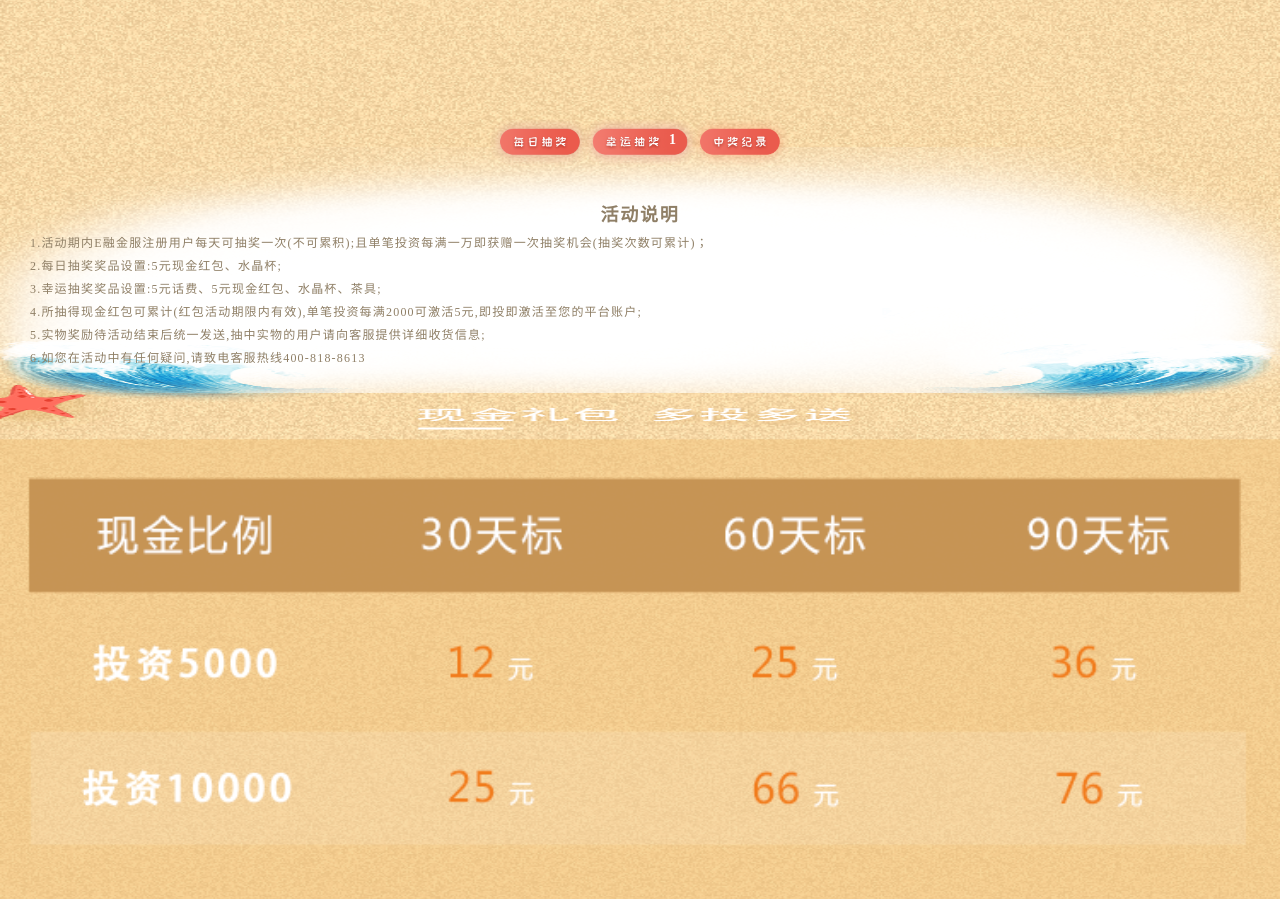
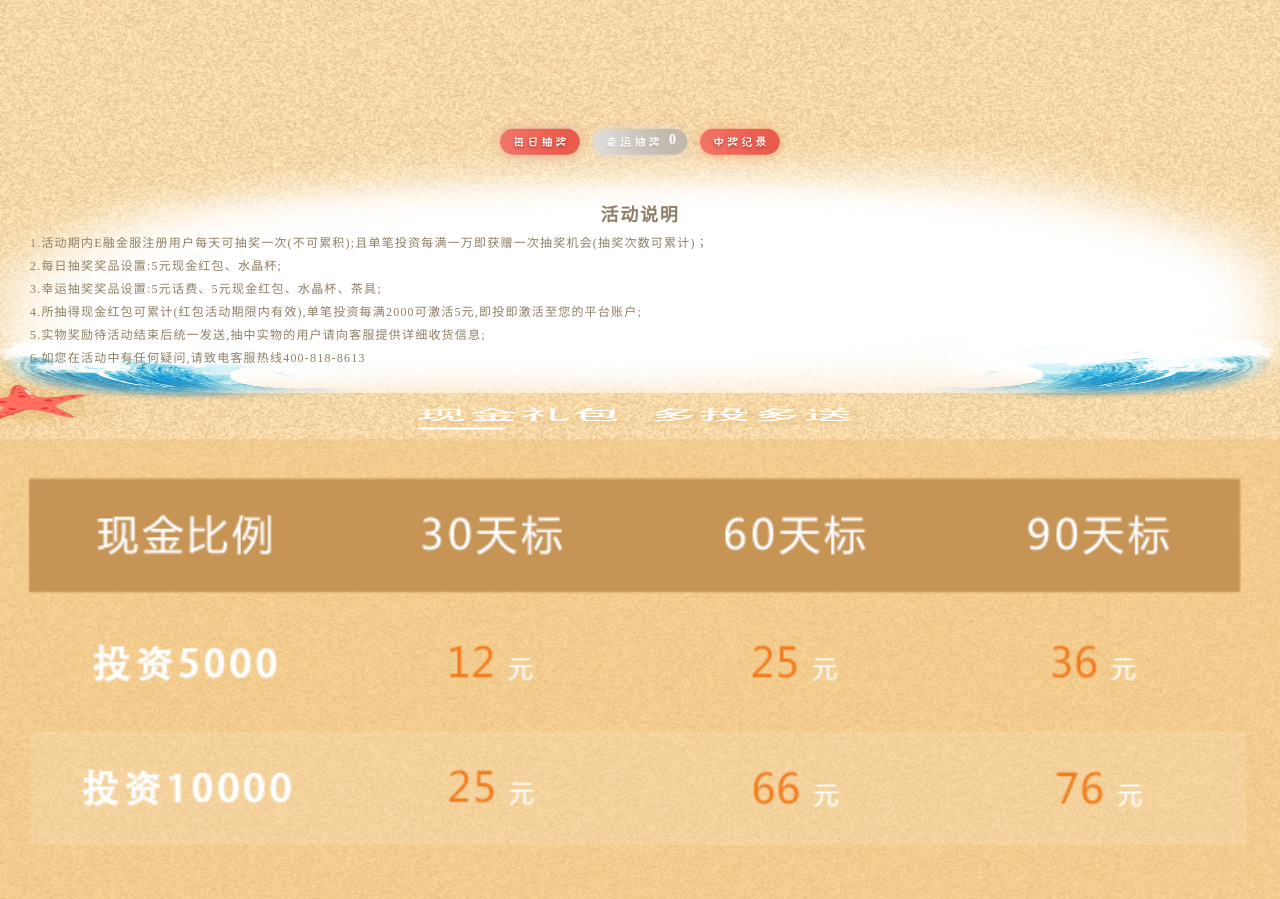
Before and after one commit to lttztt/myCode, a plain HTML site: page lottery_final/index.html in a window 1280 px wide. Shown: the part 1720-2619 px from the top of the page. Drawn offline with Linux system fonts and the light colour scheme.

Commit message:
做意外处理

```diff
--- a/lottery_final/index.html
+++ b/lottery_final/index.html
@@ -12,7 +12,7 @@
     // every_times 每日抽奖 1 代表已抽过
     // isLogin 已登录 1 代表已登录 0 代表未登录
     // overdue 是否过期 1 代表未过期 0 代表过期
-  	var luck_times = 1, every_times = 0,isLogin = 1, overdue = 1;
+  	var luck_times = -1, every_times = 0,isLogin = 1, overdue = 1;
   </script>
 </head>
 <body>
--- a/lottery_final/js/index.js
+++ b/lottery_final/js/index.js
@@ -37,10 +37,11 @@ window.onload = function() {
   document.getElementById("lotterys").width = w;
   drawLottery();
   $(".relative_li .lottery_times").text(luck_times);
-  if (luck_times == 0) {
+  if (luck_times <= 0) {
     $("#go2").hide();
+    $(".relative_li .lottery_times").text(0);
   }
-  if (every_times == 1) {
+  if (every_times >= 1) {
     $("#go").hide();
   }
 };
```
